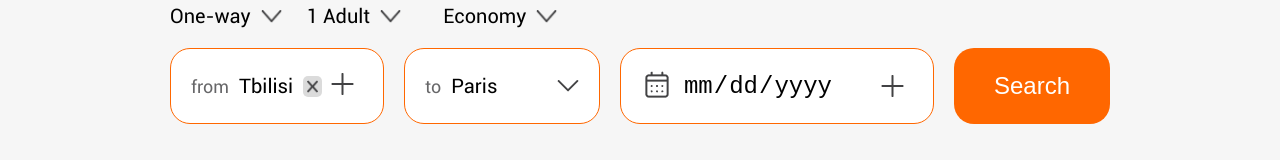
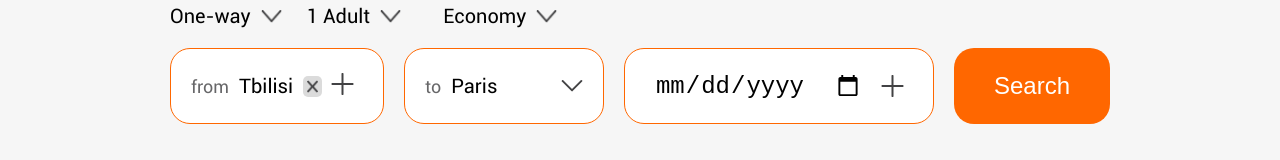
Before and after one commit to Tornike512/Unilab-Figma-Website, a React (Vite) app: page /bookflight in a window 1280 px wide. Shown: the part 271-431 px from the top of the page. Built offline with nearby package versions, Linux system fonts and the light colour scheme.

Commit message:
Fix: Flight Page Calendar Style Bug

```diff
--- a/src/pages/BookFlightPage/BookFlightPage.jsx
+++ b/src/pages/BookFlightPage/BookFlightPage.jsx
@@ -54,7 +54,6 @@ export function BookFlightPage() {
           </ul>
           <ul className="filter-by-calendar">
             <li className="calendar-wrapper">
-              <img src={calendarIcon} alt="Calendar Icon" />
               <input type="date" />
             </li>
             <img src={plusIcon} alt="Plus Icon" />
--- a/src/pages/BookFlightPage/BookFlightPage.scss
+++ b/src/pages/BookFlightPage/BookFlightPage.scss
@@ -7,6 +7,7 @@
   justify-content: center;
 
   .book-flight {
+    width: 1920px;
     max-width: 1920px;
     padding: 60px 170px;
 
@@ -137,16 +138,13 @@
         display: flex;
         align-items: center;
         justify-content: center;
+        position: relative;
 
         input {
           margin: 0 10px;
           font-size: $font-size-24px;
           border: none;
           cursor: pointer;
-        }
-
-        input::-webkit-calendar-picker-indicator {
-          display: none;
         }
       }
     }
```
